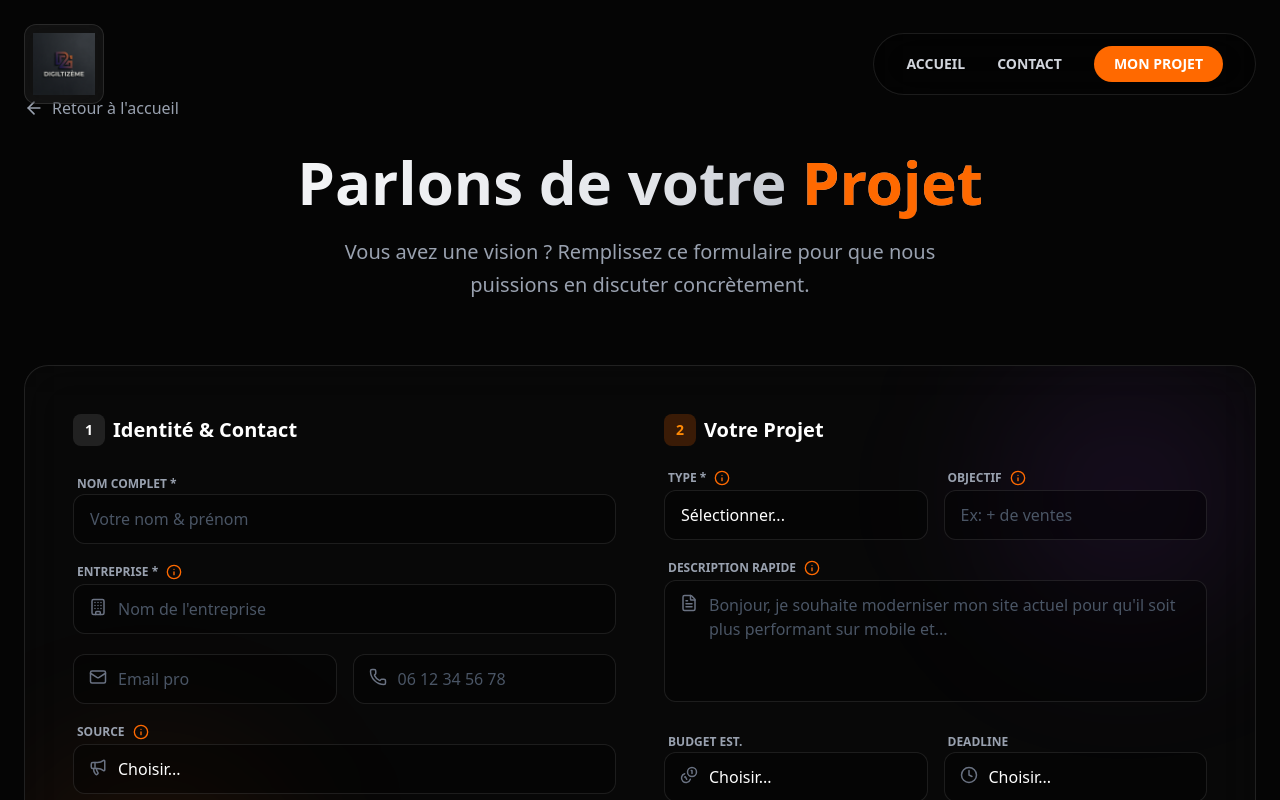
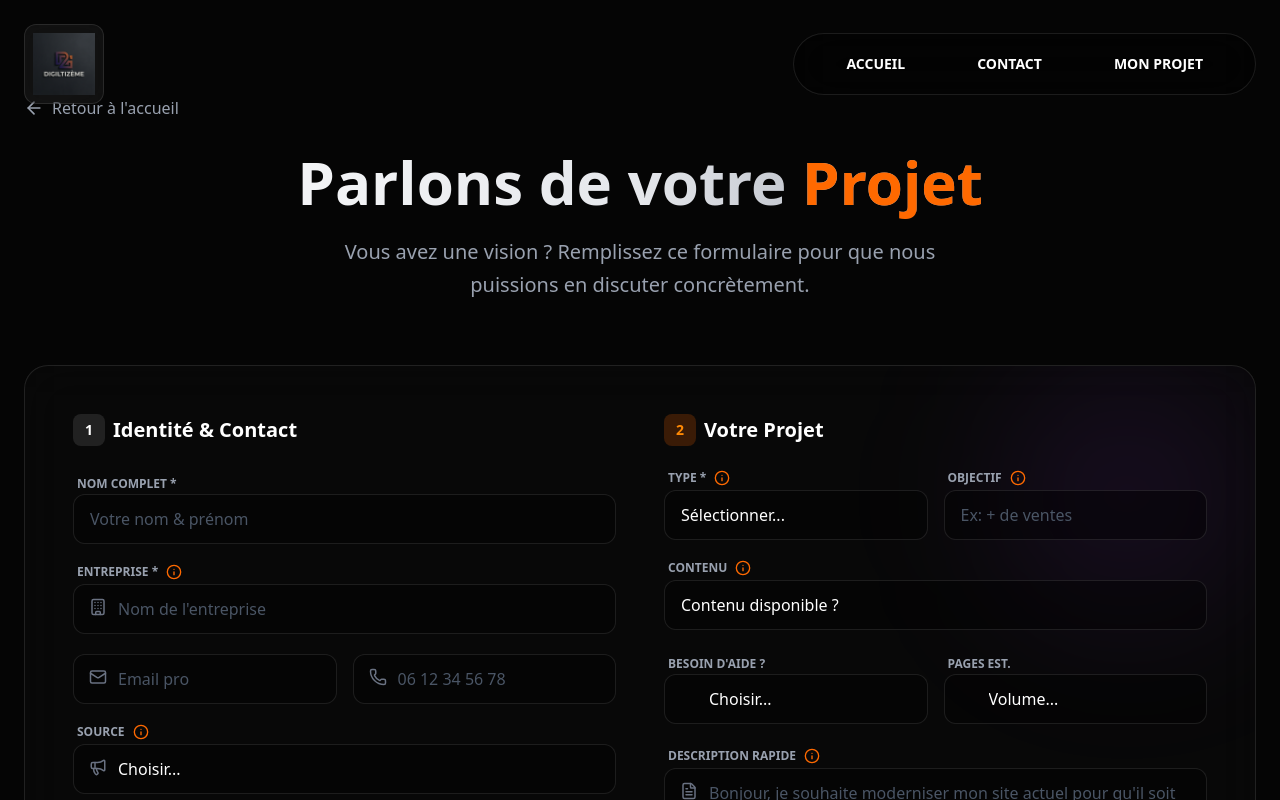
Before and after one commit to Adigiltizeme/digiltizeme-portfolio, a React (Vite) app: page /contact in a window 1280 px wide. Shown: the top 800 px of the page. Built offline with nearby package versions, Linux system fonts and the light colour scheme; no server answers.

Commit message:
ajout des questions sur le contenu dans QuickContact

```diff
--- a/src/components/layout/MainLayout.jsx
+++ b/src/components/layout/MainLayout.jsx
@@ -19,9 +19,9 @@ const MainLayout = ({ children }) => {
 
                 {/* Desktop Navigation */}
                 <div className="hidden md:flex items-center gap-8 pointer-events-auto bg-black/40 backdrop-blur-xl px-8 py-3 rounded-full border border-white/10">
-                    <Link to="/" className="text-sm font-bold text-gray-300 hover:text-white transition-colors">ACCUEIL</Link>
-                    <Link to="/contact" className="text-sm font-bold text-gray-300 hover:text-white transition-colors">CONTACT</Link>
-                    <Link to="/plan" className="px-5 py-2 bg-orange-500 text-white rounded-full text-sm font-bold hover:bg-orange-600 transition-colors">
+                    <Link to="/" className="px-5 py-2 text-white rounded-full text-sm font-bold hover:bg-orange-600 transition-colors">ACCUEIL</Link>
+                    <Link to="/contact" className="px-5 py-2 text-white rounded-full text-sm font-bold hover:bg-orange-600 transition-colors">CONTACT</Link>
+                    <Link to="/plan" className="px-5 py-2 text-white rounded-full text-sm font-bold hover:bg-orange-600 transition-colors">
                         MON PROJET
                     </Link>
                 </div>
--- a/src/components/sections/QuickContact.jsx
+++ b/src/components/sections/QuickContact.jsx
@@ -14,6 +14,9 @@ const QuickContact = ({ isFullPage = false }) => {
         source: '',
         goal: '',
         description: '',
+        contentReady: '', // New field
+        needHelp: '', // New field
+        pageVolume: '', // New field
         budget: '',
         deadline: ''
     });
@@ -199,6 +202,51 @@ const QuickContact = ({ isFullPage = false }) => {
 
                                     <div className="space-y-1">
                                         <label className="text-xs font-bold text-gray-400 uppercase ml-1 flex items-center">
+                                            Contenu <Tooltip text="Avez-vous déjà vos textes et images ?" />
+                                        </label>
+                                        <select
+                                            name="contentReady" value={form.contentReady} onChange={handleChange}
+                                            className="w-full bg-black/40 border border-white/10 rounded-xl px-4 py-3 text-white focus:outline-none focus:border-orange-500 transition-colors appearance-none cursor-pointer"
+                                        >
+                                            <option value="" className="bg-black text-gray-500">Contenu disponible ?</option>
+                                            <option value="yes" className="bg-black">Oui, tout est prêt</option>
+                                            <option value="partial" className="bg-black">Partiellement</option>
+                                            <option value="no" className="bg-black">Non, je pars de zéro</option>
+                                        </select>
+                                    </div>
+
+                                    <div className="grid grid-cols-2 gap-4">
+                                        <div className="space-y-1">
+                                            <label className="text-xs font-bold text-gray-400 uppercase ml-1">Besoin d'aide ?</label>
+                                            <select
+                                                name="needHelp" value={form.needHelp} onChange={handleChange}
+                                                className="w-full bg-black/40 border border-white/10 rounded-xl pl-11 pr-4 py-3 text-white focus:outline-none focus:border-orange-500 transition-colors appearance-none cursor-pointer"
+                                            >
+                                                <option value="" className="bg-black text-gray-500">Choisir...</option>
+                                                <option value="copy" className="bg-black">Rédaction</option>
+                                                <option value="photo" className="bg-black">Photos/Vidéo</option>
+                                                <option value="both" className="bg-black">Les deux</option>
+                                                <option value="none" className="bg-black">Aucun</option>
+                                            </select>
+                                            <FileText size={18} className="absolute left-4 bottom-3.5 text-gray-500 pointer-events-none" />
+                                        </div>
+                                        <div className="space-y-1">
+                                            <label className="text-xs font-bold text-gray-400 uppercase ml-1">Pages Est.</label>
+                                            <select
+                                                name="pageVolume" value={form.pageVolume} onChange={handleChange}
+                                                className="w-full bg-black/40 border border-white/10 rounded-xl pl-11 pr-4 py-3 text-white focus:outline-none focus:border-orange-500 transition-colors appearance-none cursor-pointer"
+                                            >
+                                                <option value="" className="bg-black text-gray-500">Volume...</option>
+                                                <option value="<5" className="bg-black">1 à 5 pages</option>
+                                                <option value="5-10" className="bg-black">5 à 10 pages</option>
+                                                <option value="10+" className="bg-black">10+ pages</option>
+                                            </select>
+                                            <FileText size={18} className="absolute left-4 bottom-3.5 text-gray-500 pointer-events-none" />
+                                        </div>
+                                    </div>
+
+                                    <div className="space-y-1">
+                                        <label className="text-xs font-bold text-gray-400 uppercase ml-1 flex items-center">
                                             Description rapide <Tooltip text="Dites-nous en quelques mots ce que vous voulez réaliser." />
                                         </label>
                                         <div className="relative">
```
